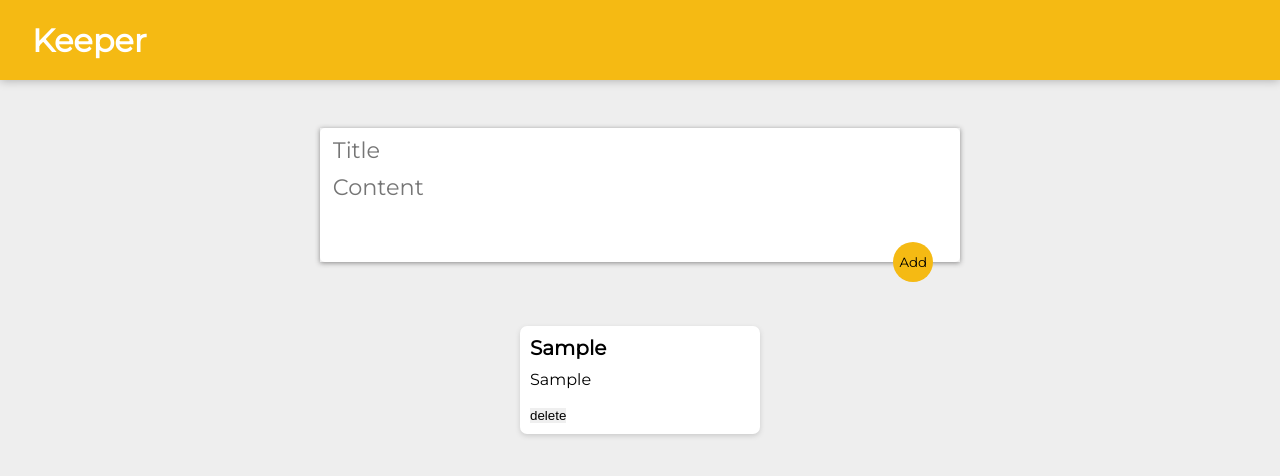
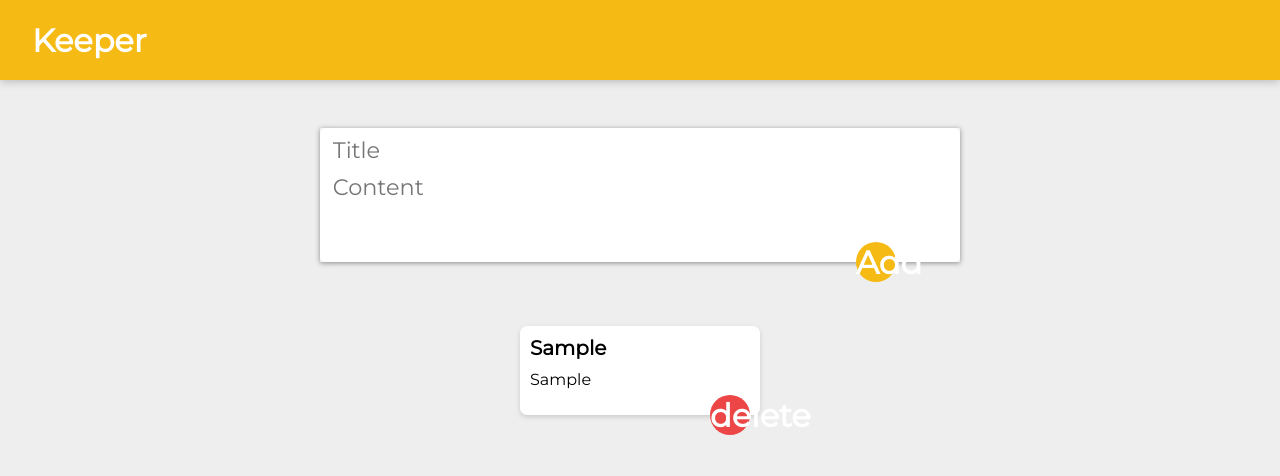
Before and after one commit to sreerajpr06/KeeperApp, a React (Create React App) app: page / in a window 1280 px wide. Both pictures are taken after typing "Sample", "Sample" into the empty fields and a click on the button "Add". Shown: the top 476 px of the page. Built offline with nearby package versions, Linux system fonts and the light colour scheme; a web font is replaced by a local one.

Commit message:
added styles for delete button

```diff
--- a/public/styles.css
+++ b/public/styles.css
@@ -36,6 +36,7 @@ header h1{
 }
 
 .note {
+    position: relative;
     background: #fff;
     border-radius: 7px;
     box-shadow: 0 2px 5px #ccc;
@@ -59,6 +60,23 @@ header h1{
     word-wrap: break-word;
 }
 
+.note button{
+    position: absolute;
+    right: 10px;
+    font-family: inherit;
+    font-size: 2em;
+    font-weight: 1000;
+    color: white;
+    text-align: center;
+    outline: none;
+    bottom: -20px;
+    width: 40px;
+    height: 40px;
+    border-radius: 50%;
+    background-color: #ec4646;
+    cursor: pointer;
+}
+
 .add-content-container {
     padding: 1em;
 }
@@ -80,6 +98,7 @@ header h1{
     outline: none;
     font-size: 1.4em;
     padding-left: 2%;
+    padding-right: 2%;
     border:none;
     border-radius: 5px 5px 0 0;
 }
@@ -91,6 +110,8 @@ header h1{
     outline: none;
     font-size: 1.4em;
     padding-left: 2%;
+    padding-right: 2%;
+    padding-bottom: 2%;
     resize: none;
     border-radius: 0 0 5px 5px;
 }
@@ -104,4 +125,9 @@ header h1{
     border-radius: 50%;
     font-family: inherit;
     background-color: #f5ba13;
+    color: white;
+    font-size: 2em;
+    font-weight: 1000;
+    outline: none;
+    cursor: pointer;
 }
```
